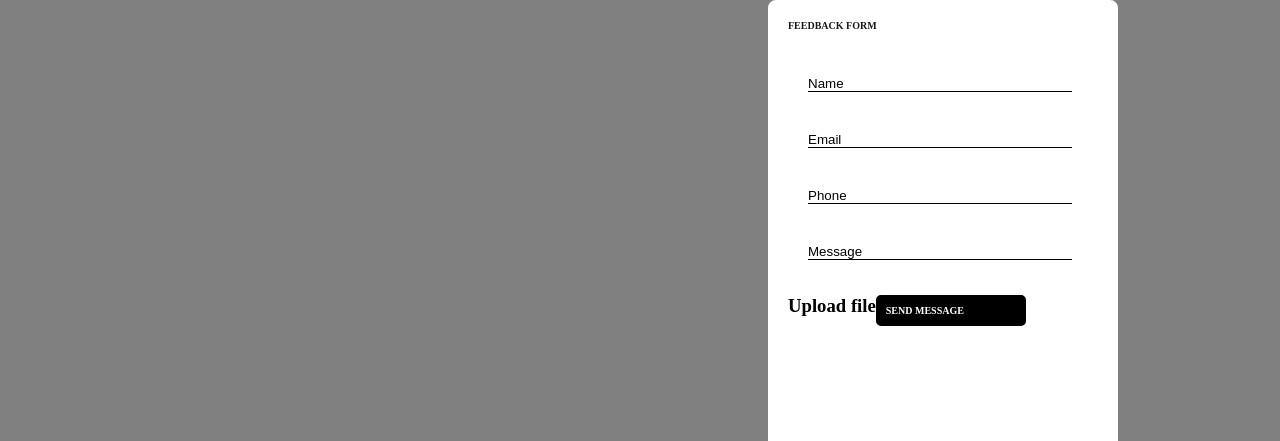
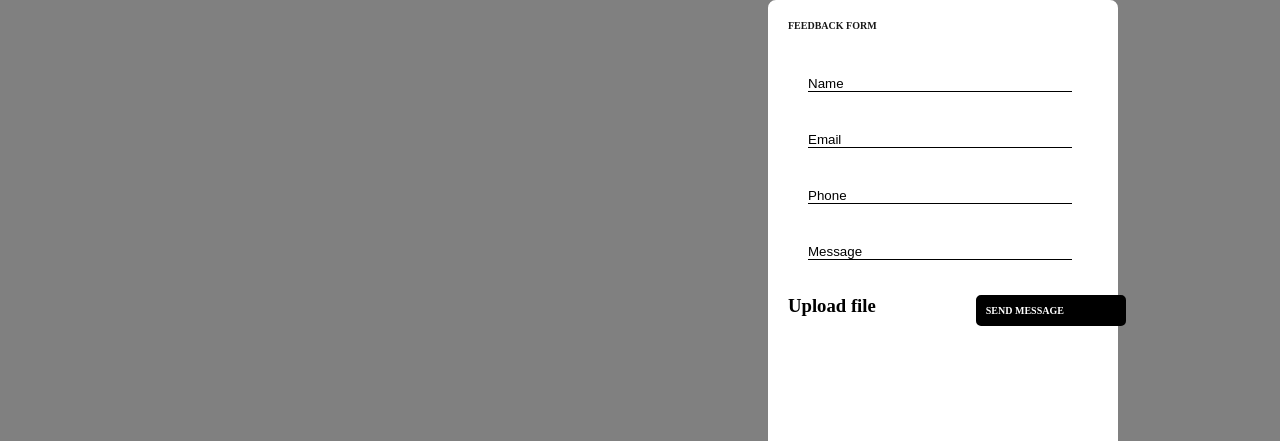
Before and after one commit to kevin-martins/Contact_us, a plain HTML site: page Contact_us/index.html in a window 1280 px wide. Shown: the top 441 px of the page. Drawn offline with Linux system fonts and the light colour scheme.

Commit message:
Add new position SEND MESSAGE

```diff
--- a/Contact_us/assets/css/style.css
+++ b/Contact_us/assets/css/style.css
@@ -37,7 +37,8 @@ div.interaction {
 }
 
 div h2 {
-    left: -100px;
+    position: relative;
+    right: -100px;
     width: 150px;
     font-size: 10px;
     border-radius: 5px;
```
